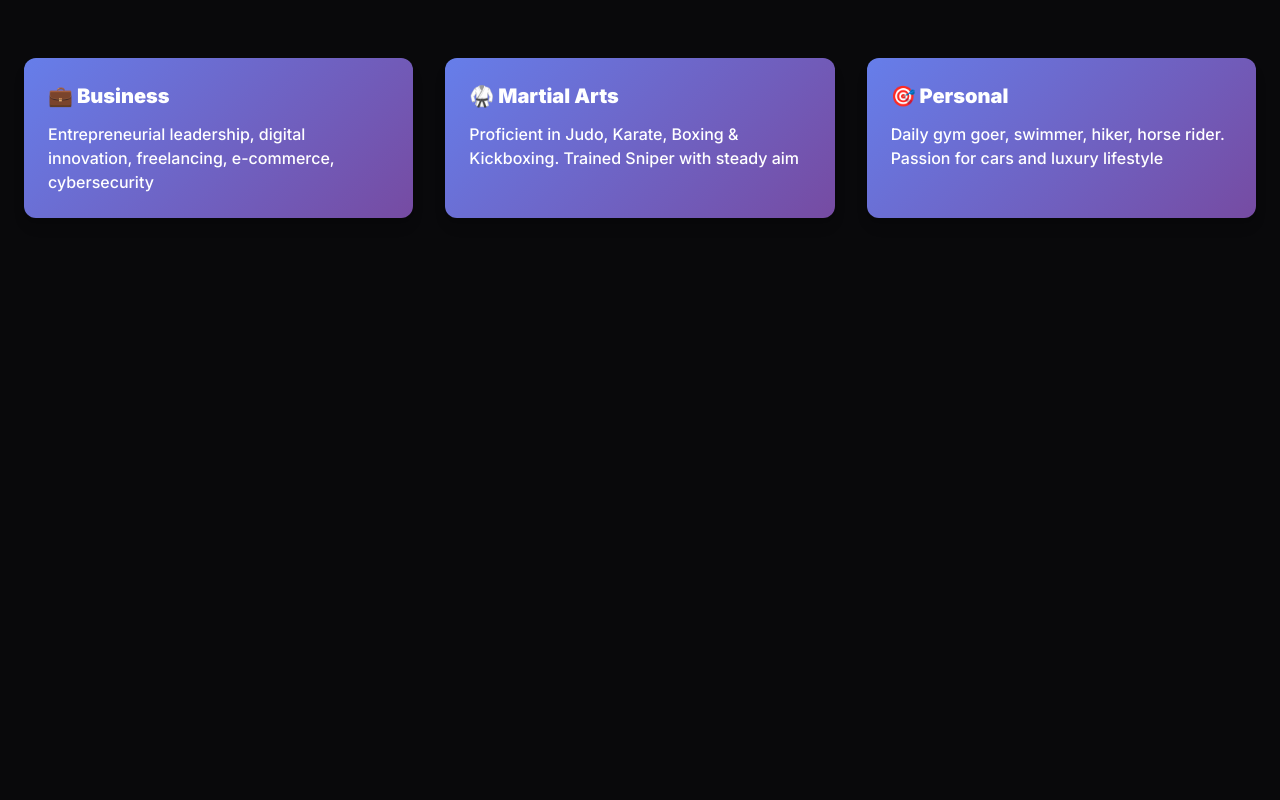
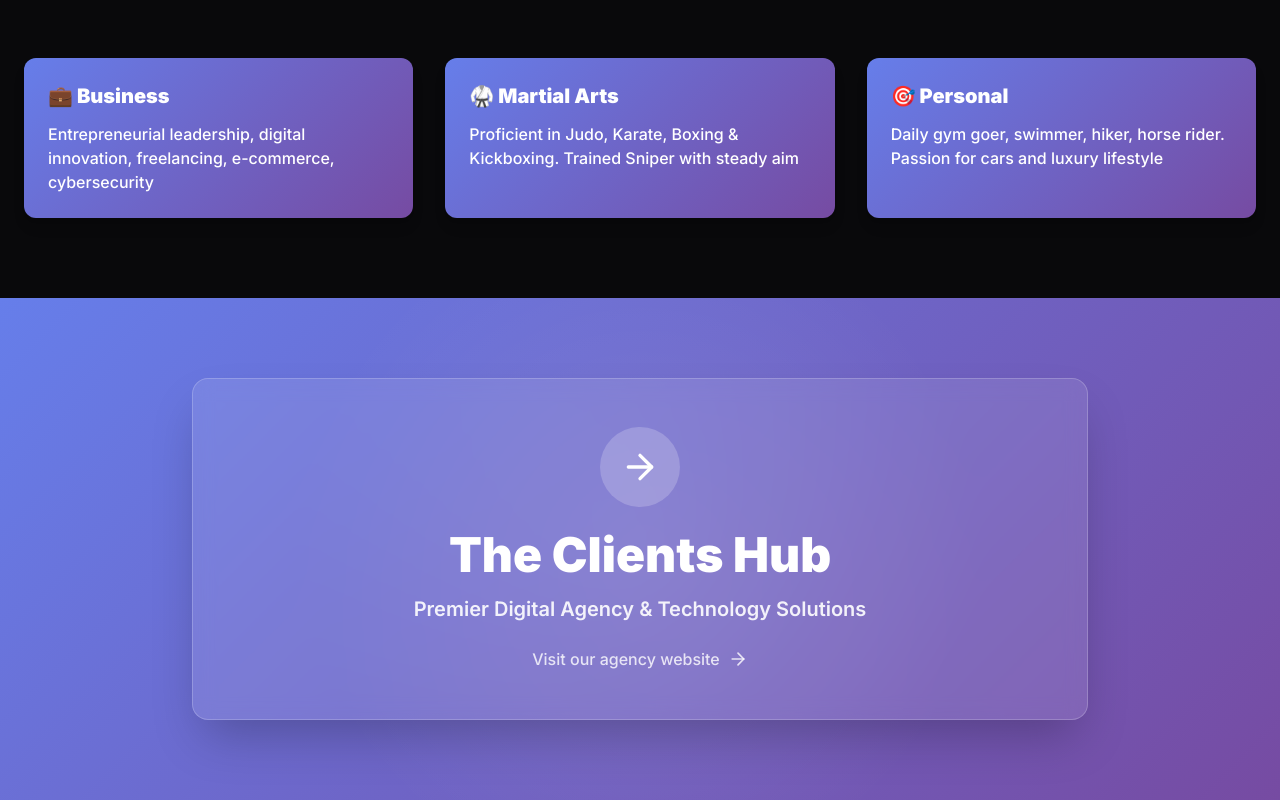
Before and after one commit to MuzammilIr/legends-visual-impact, a React (Vite) app: page / in a window 1280 px wide. Shown: the part 1551-2351 px from the top of the page. Before the commit the page ends 1849 px from the top, so only its background shows below. Built offline with nearby package versions, Linux system fonts and the light colour scheme.

Commit message:
Add link to The Clients Hub

```diff
--- a/src/pages/Index.tsx
+++ b/src/pages/Index.tsx
@@ -239,6 +239,44 @@ const Index = () => {
           </div>
         </div>
       </section>
+
+      {/* The Clients Hub Section */}
+      <section className="py-20 gradient-bg relative overflow-hidden">
+        <div className="absolute inset-0 bg-[radial-gradient(circle_at_50%_50%,rgba(255,255,255,0.1),transparent_50%)]"></div>
+        <div className="container mx-auto px-6 relative z-10">
+          <div className="max-w-4xl mx-auto">
+            <a
+              href="https://the-clients-hub-agency-website.vercel.app/"
+              target="_blank"
+              rel="noopener noreferrer"
+              className="block group"
+            >
+              <div className="glass-effect text-white rounded-2xl p-12 shadow-2xl border border-white/20 hover:border-white/40 transition-all duration-500 hover:scale-105 hover:shadow-[0_0_50px_rgba(255,255,255,0.3)] cursor-pointer">
+                <div className="text-center">
+                  <div className="inline-block mb-6">
+                    <div className="w-20 h-20 rounded-full bg-white/20 flex items-center justify-center group-hover:bg-white/30 transition-all duration-300 group-hover:rotate-12">
+                      <ArrowRight className="w-10 h-10 text-white group-hover:translate-x-2 transition-transform duration-300" />
+                    </div>
+                  </div>
+
+                  <h2 className="text-4xl md:text-5xl font-black mb-4 group-hover:gradient-text transition-all duration-300">
+                    The Clients Hub
+                  </h2>
+
+                  <p className="text-xl text-white/90 mb-6 font-semibold">
+                    Premier Digital Agency & Technology Solutions
+                  </p>
+
+                  <div className="inline-flex items-center gap-2 text-white/80 group-hover:text-white transition-colors duration-300 font-medium">
+                    <span>Visit our agency website</span>
+                    <ArrowRight className="w-5 h-5 group-hover:translate-x-2 transition-transform duration-300" />
+                  </div>
+                </div>
+              </div>
+            </a>
+          </div>
+        </div>
+      </section>
     </div>
   );
 };
```
